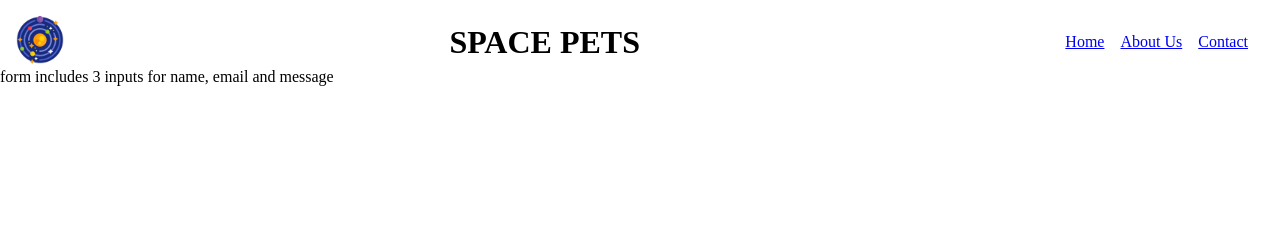
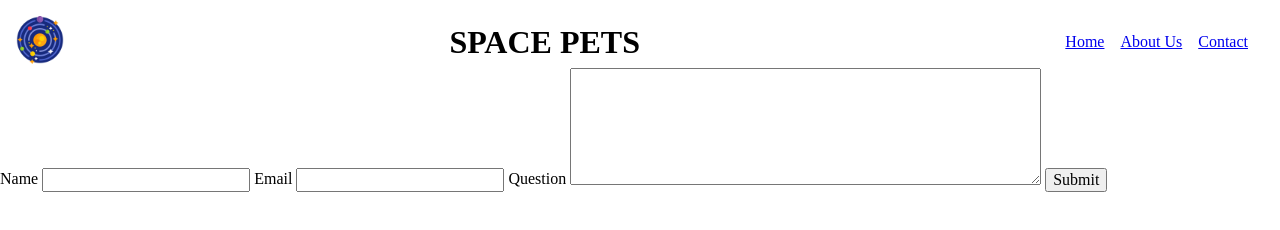
Before and after one commit to carlosalbertobuitragosantamaria/agency-repo, a plain HTML site: page contact.html in a window 1280 px wide. Drawn offline with Linux system fonts and the light colour scheme.

Commit message:
Created basic of form without style Relates #4

```diff
--- a/contact.html
+++ b/contact.html
@@ -24,9 +24,23 @@
             </nav>
         </header>
         <main>
-            <form>
-                form includes 3 inputs for name, email and message
-            </form>
+            <form
+   id="form"
+   action="https://learn-forms.netlify.com/submit/part1"
+   method="get">
+
+<label for="name">Name</label>
+<input id="name" name="name" type="text">
+
+<label for="Email">Email</label>
+<input id="email" name="email" type="email">
+
+<label for="Question">Question</Label>
+<textarea for="question" name="question" rows="6" cols="50"></textarea>
+
+<button type="submit">Submit</button>
+
+   </form>
 
         </main>
         <footer>
```
